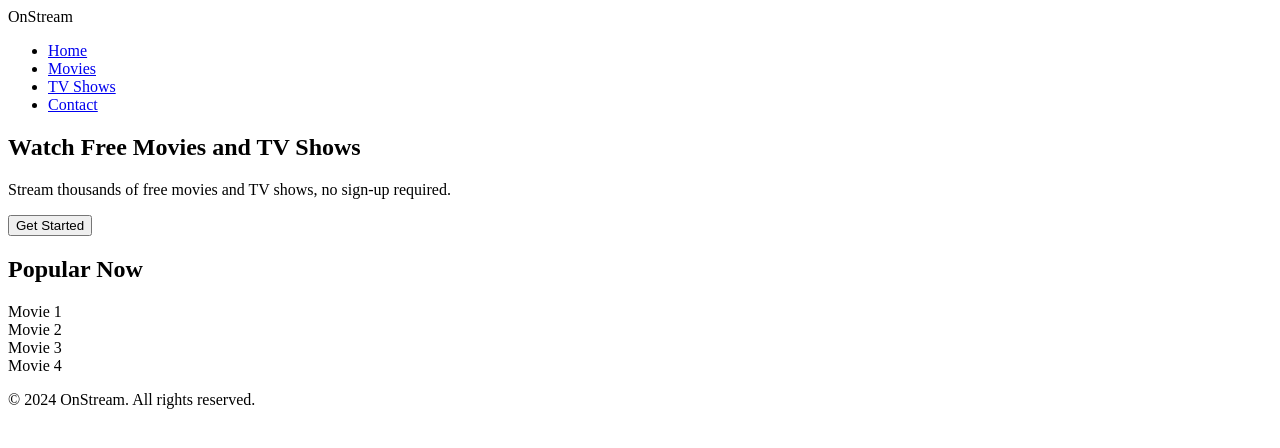
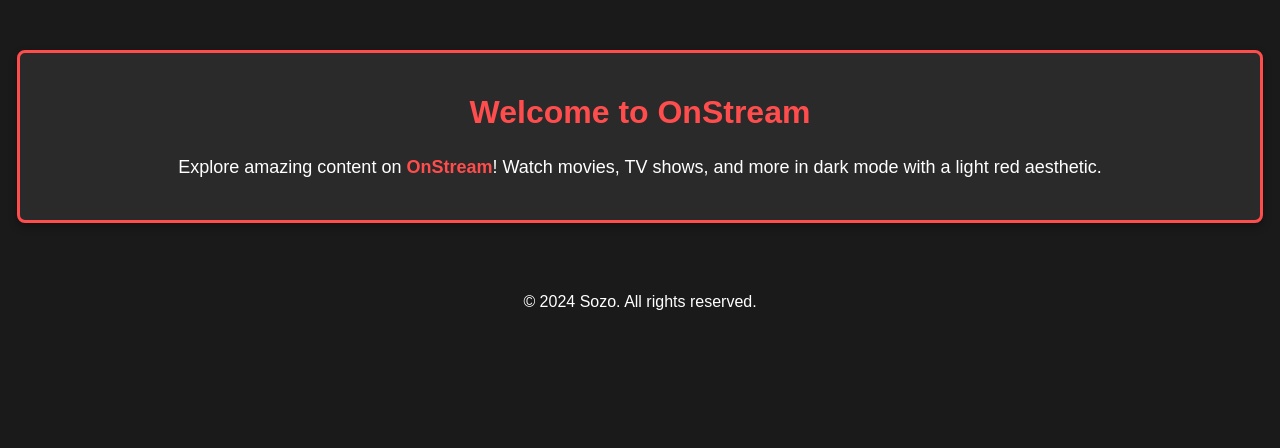
Before and after one commit to MarshMeadow/sozo.netlify.app, a plain HTML site: page web-beta.html in a window 1280 px wide. Drawn offline with Linux system fonts and the light colour scheme.

Commit message:
Update web-beta.html

```diff
--- a/web-beta.html
+++ b/web-beta.html
@@ -3,43 +3,67 @@
 <head>
     <meta charset="UTF-8">
     <meta name="viewport" content="width=device-width, initial-scale=1.0">
-    <title>OnStream - Light Red Theme</title>
-    <link rel="stylesheet" href="styles.css">
+    <title>OnStream Dark Mode</title>
+    <style>
+        body {
+            background-color: #1a1a1a; /* Dark mode background */
+            color: #fff; /* White text for dark mode */
+            font-family: Arial, sans-serif;
+            margin: 0;
+            padding: 0;
+        }
+
+        .container {
+            max-width: 1200px;
+            margin: 50px auto;
+            padding: 20px;
+            border: 3px solid #ff4d4d; /* Light red border */
+            border-radius: 8px;
+            background-color: #2a2a2a; /* Slightly lighter background for content */
+            box-shadow: 0 4px 8px rgba(0, 0, 0, 0.3);
+        }
+
+        h1 {
+            text-align: center;
+            color: #ff4d4d; /* Light red text for headers */
+        }
+
+        p {
+            font-size: 18px;
+            line-height: 1.6;
+            text-align: center;
+        }
+
+        a {
+            color: #ff4d4d; /* Light red links */
+            text-decoration: none;
+            font-weight: bold;
+        }
+
+        a:hover {
+            text-decoration: underline;
+        }
+
+        footer {
+            text-align: center;
+            padding: 20px;
+            color: #fff;
+        }
+    </style>
 </head>
 <body>
-    <header>
-        <nav>
-            <div class="logo">OnStream</div>
-            <ul>
-                <li><a href="#">Home</a></li>
-                <li><a href="#">Movies</a></li>
-                <li><a href="#">TV Shows</a></li>
-                <li><a href="#">Contact</a></li>
-            </ul>
-        </nav>
-    </header>
 
-    <main>
-        <section class="hero">
-            <h1>Watch Free Movies and TV Shows</h1>
-            <p>Stream thousands of free movies and TV shows, no sign-up required.</p>
-            <button>Get Started</button>
-        </section>
-
-        <section class="content">
-            <h2>Popular Now</h2>
-            <div class="movies-grid">
-                <!-- Movie cards go here -->
-                <div class="movie-card">Movie 1</div>
-                <div class="movie-card">Movie 2</div>
-                <div class="movie-card">Movie 3</div>
-                <div class="movie-card">Movie 4</div>
-            </div>
-        </section>
-    </main>
+    <div class="container">
+        <h1>Welcome to OnStream</h1>
+        <p>
+            Explore amazing content on <a href="https://onstream.so" target="_blank">OnStream</a>!
+            Watch movies, TV shows, and more in dark mode with a light red aesthetic.
+        </p>
+    </div>
 
     <footer>
-        <p>&copy; 2024 OnStream. All rights reserved.</p>
+        &copy; 2024 Sozo. All rights reserved.
     </footer>
+
 </body>
 </html>
```
